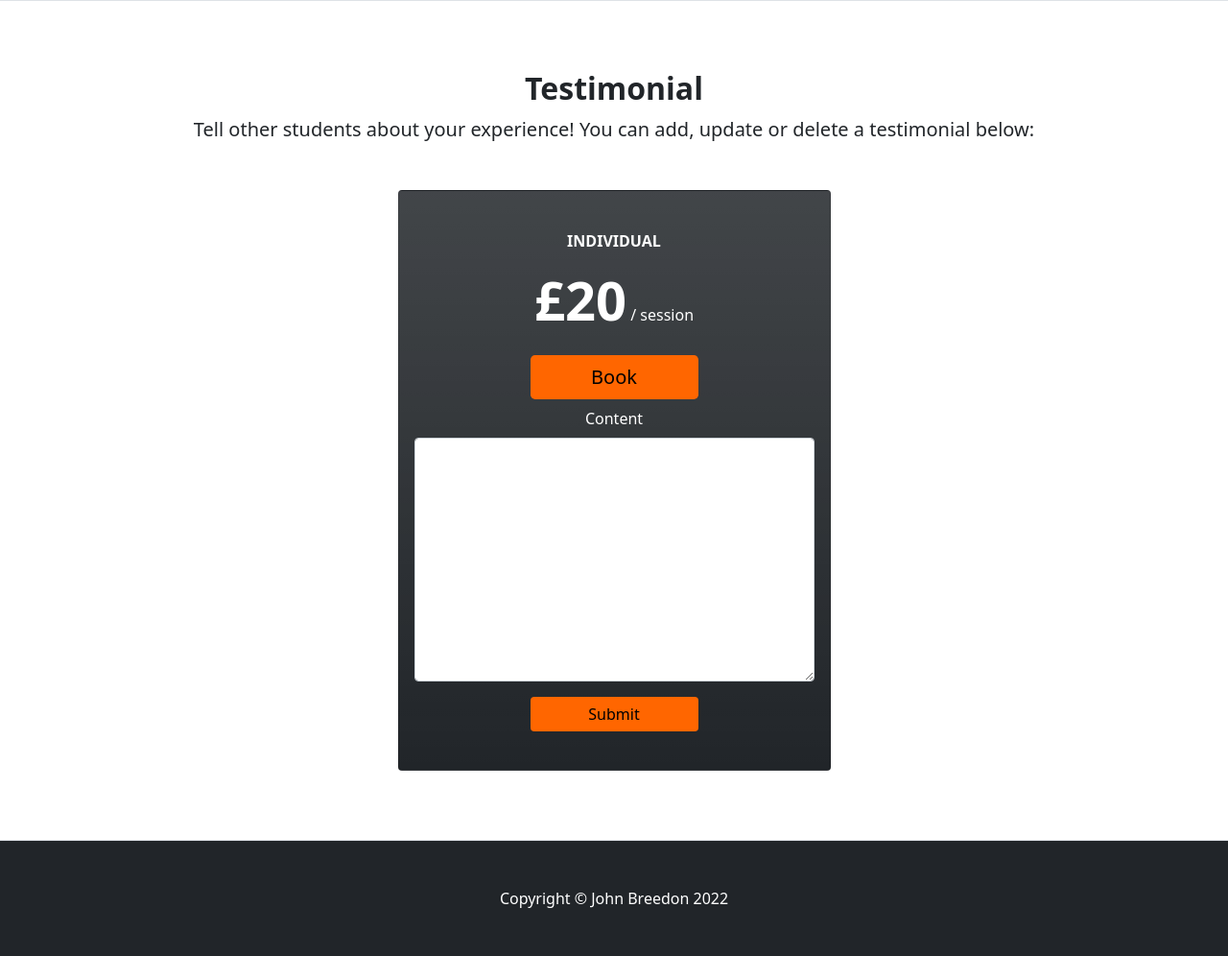
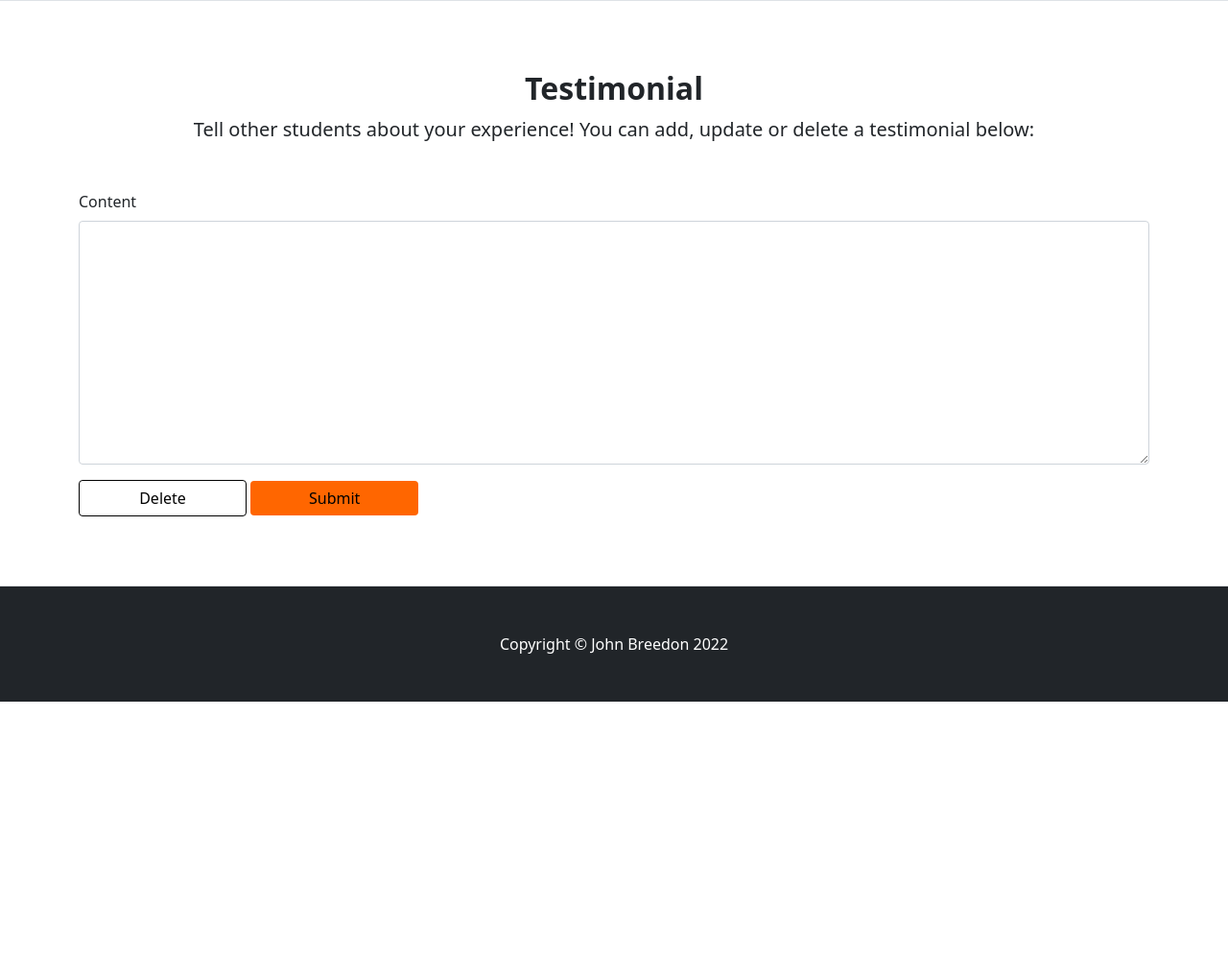
Before and after one commit to adamhatton/john-breedon-bass-tuition-pp4, a Django app: page /learner_account/ in a window 1280 px wide. Shown: the part 1055-2051 px from the top of the page at 96% size. After the commit the page ends 1786 px from the top, so only its background shows below. Run offline with Django 3.2, Linux system fonts and the light colour scheme; the visitor is signed in with stand-in values (Sample User, id 1); some libraries are stand-ins or nearby versions.

Commit message:
Add delete testimonial view

```diff
--- a/learner_account/urls.py
+++ b/learner_account/urls.py
@@ -6,7 +6,8 @@ from . import views
 urlpatterns = [
     path('learner_account/', login_required(views.AccountPage.as_view()), name='learner_account'),
     path('learner_account/', include([
-        path('learner_account/add_testimonial/', views.add_testimonial, name="add_testimonial"),
-        path('learner_account/edit_testimonial/', views.add_testimonial, name="edit_testimonial"),
+        path('add_testimonial/', views.add_testimonial, name="add_testimonial"),
+        path('edit_testimonial/', views.edit_testimonial, name="edit_testimonial"),
+        path('delete_testimonial/', views.delete_testimonial, name="delete_testimonial"),
     ])),
 ]
--- a/learner_account/views.py
+++ b/learner_account/views.py
@@ -68,19 +68,27 @@ def add_testimonial(request):
         testimonial.instance.user = request.user
         if testimonial.is_valid():
             testimonial.save()
+            messages.success(request, 'Testimonial successfully added')
             return redirect('/learner_account/')
 
     return redirect('/learner_account/')
 
 @login_required
-def update_testimonial(request):
+def edit_testimonial(request):
     if request.method == 'POST':
         testimonial = get_object_or_404(Testimonial, user=request.user)
-
         testimonial_form = TestimonialForm(request.POST, instance=testimonial)
 
         if testimonial_form.is_valid():
             testimonial.save()
+            messages.success(request, 'Testimonial successfully added')
             return redirect('/learner_account/')
 
     return redirect('/learner_account/')
+
+@login_required
+def delete_testimonial(request):
+    testimonial = get_object_or_404(Testimonial, user=request.user)
+    testimonial.delete()
+    messages.success(request, 'Testimonial successfully deleted')
+    return redirect('/learner_account/')
--- a/templates/learner_account.html
+++ b/templates/learner_account.html
@@ -20,26 +20,14 @@
     <div class="container my-5">
         <div class="text-center mb-5">
             <h2 id="prices-header" class="fw-bolder">Testimonial</h2>
-            <p class="lead mb-0">Tell other students about your experience! You can add, update or delete a testimonial below:</p>
+            <p class="lead mb-0">Tell other students about your experience! You can add, update or delete a testimonial
+                below:</p>
         </div>
-        <div class="row gy-4 gy-lg-0 justify-content-center">
-            <div class="col-10 col-md-5">
-                <div class="card h-100 text-center text-white bg-dark bg-gradient py-4">
-                    <div class="card-body">
-                        <p class="text-uppercase fw-bold">Individual</p>
-                        <p>
-                            <span class="display-4 fw-bold">£20</span>
-                            <span>/ session</span>
-                        </p>
-                        <a href="#" class="btn btn-lg px-4 my-2">Book</a>
-                        <form method="POST" action="{% url 'add_testimonial' %}">
-                        {% crispy testimonial_form %}
-                        <input type="submit" name="submit" value="Submit" class="btn btn-primary" id="submit-testimonial">
-                        </form>
-                    </div>
-                </div>
-            </div>
-        </div>
+        <form method="POST" action="{% url 'edit_testimonial' %}">
+            {% crispy testimonial_form %}
+            <a class="btn btn-secondary" id="testimonial-delete" href="{% url 'delete_testimonial' %}">Delete</a>
+            <input type="submit" name="submit" value="Submit" class="btn btn-primary" id="submit-testimonial">
+        </form>
     </div>
 </section>
 
```
